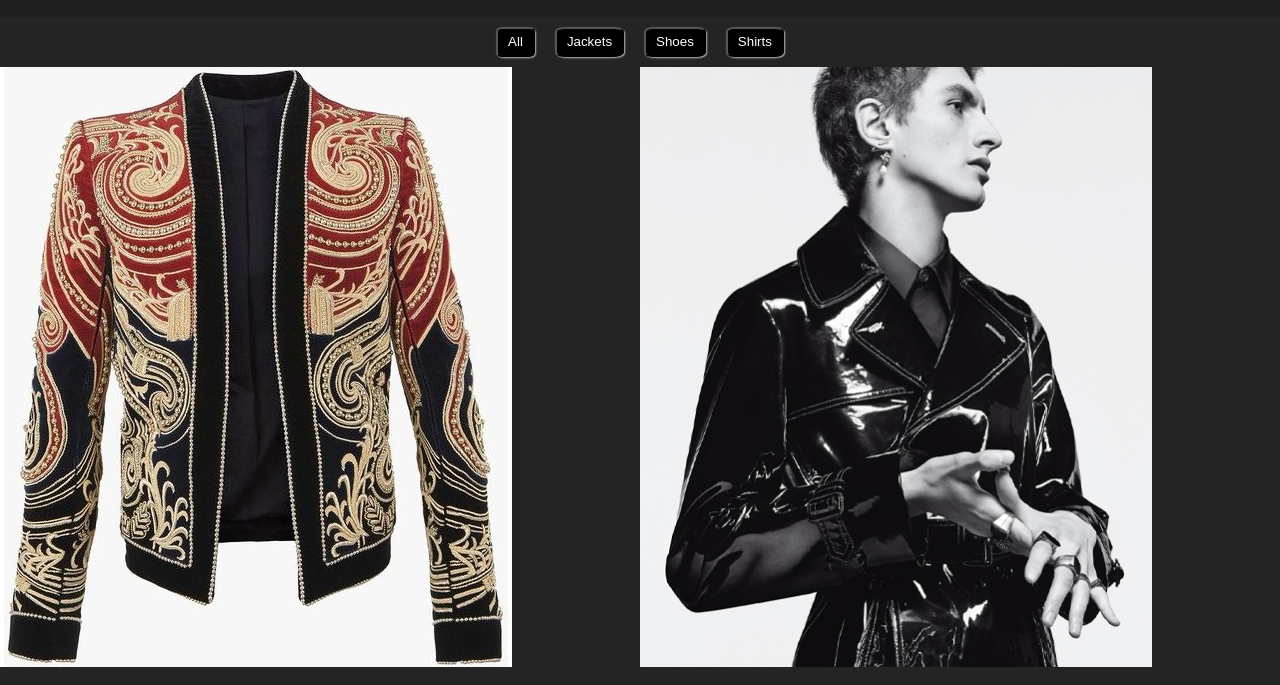
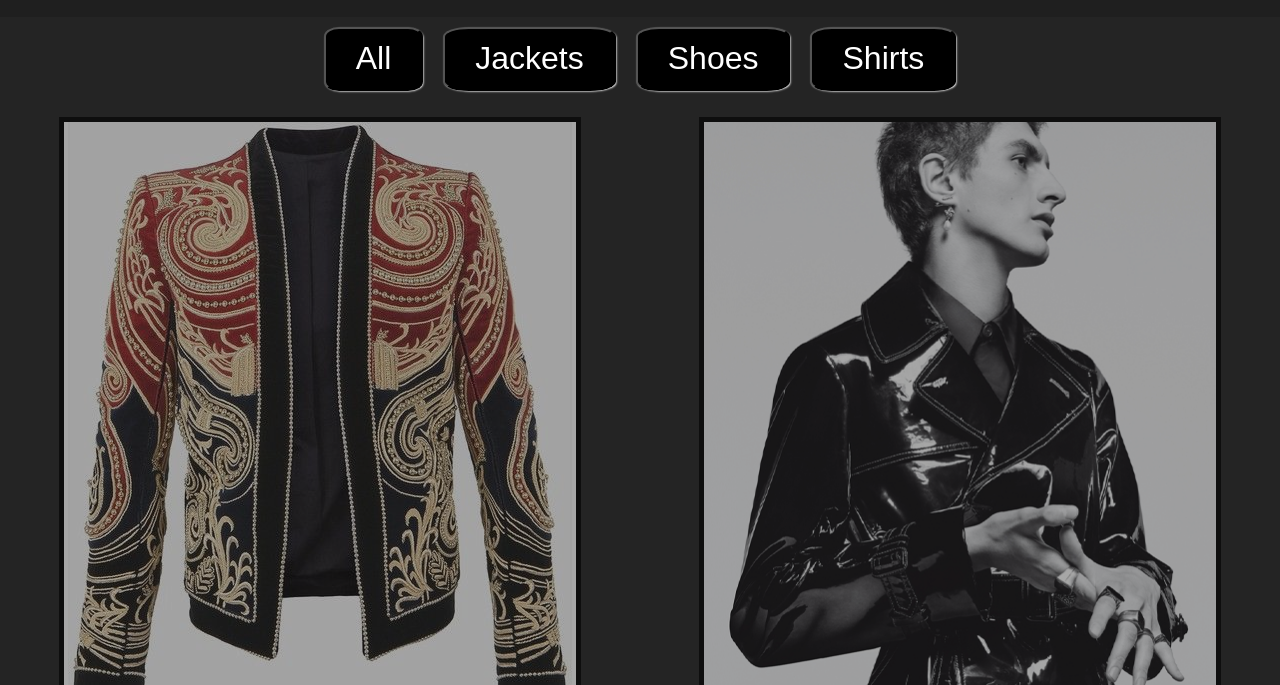
Before and after one commit to AlejandroEscamilla/React-E-Commerce-Product-Page, a React app: page / in a window 1280 px wide. Shown: the part 99-784 px from the top of the page. Built offline with nearby package versions, Linux system fonts and the light colour scheme.

Commit message:
Code Revision

```diff
--- a/src/assets.scss
+++ b/src/assets.scss
@@ -88,8 +88,8 @@ body {
     font-size: 1.2em;
     padding: 0px;
     max-width: min-content;
-    min-height: 300px;
-    max-height: 300px;
+    min-height: 400px;
+    max-height: 400px;
 }
 .product-container img {
     object-fit: cover;
@@ -237,12 +237,14 @@ footer {
     display: inline-flex;
     align-items: center;
     margin: 10px 10px;
-    height: 30px;
-    padding: 10px;
+    height: 60px;
+    padding: 30px;
+    width: fit-content;
     border-radius: 15%;
     background-color: black;
     box-shadow: white 1px 1px 2px -.5px;
     color: white;
+    font-size: 2em;
 }
 .button-filter__style:hover {
     color: goldenrod;
@@ -254,8 +256,15 @@ footer {
     display: grid;
     grid-template-columns: 1fr 1fr;
 }
+#product-parent {
+    display: flex;
+    justify-content: space-around;
+}
 .product-container {
+    display: flex;
+    flex-direction: column;
     justify-content: center;
+    text-align: center;
     font-size: 1.2em;
     padding: 0px;
     max-width: min-content;
@@ -264,7 +273,8 @@ footer {
 }
 .product-container img {
     object-fit: cover;
-    // overflow: hidden;
+    opacity: .6;
+    border: solid 5px black;
     min-width: 40vw;
     max-width: 40vw;
     min-height: 600px;
--- a/src/components/Body.js
+++ b/src/components/Body.js
@@ -145,7 +145,7 @@ const buttons = [
 
     render() {
       const renderAll = this.state.filterItems.map(Products => (
-<div>
+<div id="product-parent">
             <div key={Products.type} className="product-container">
                     <img className="product-image" src={Products.image} alt={Products.alt}/>
                     <h3 className="product-name">{Products.name}</h3>
```
Also changed, not shown: main/css/assets.css, src/components/NavBar.js (line endings or trailing spaces), 1 other file.
